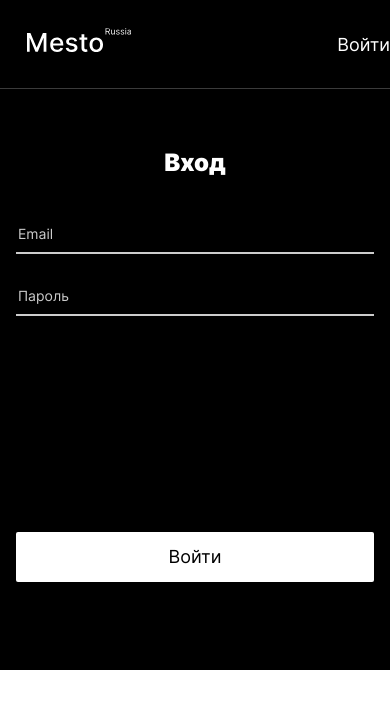
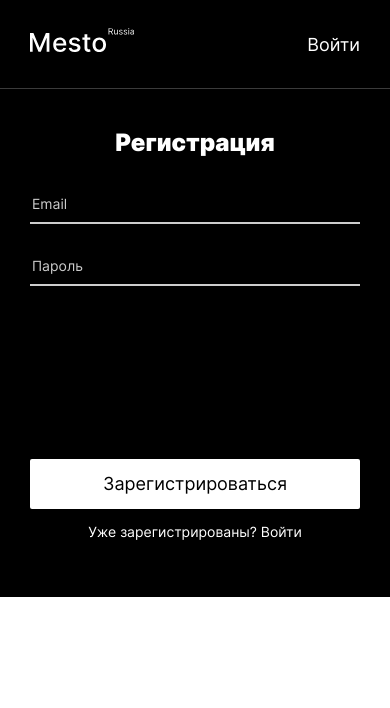
Before and after one commit to Denchik730/react-mesto-auth, a React app: page / in a window 390 px wide. Built offline with nearby package versions, Linux system fonts and the light colour scheme; no server answers.

Commit message:
feat:реализовать адаптивную верстку для окна регистрации и входа

```diff
--- a/src/blocks/header/__link/header__link.css
+++ b/src/blocks/header/__link/header__link.css
@@ -1,5 +1,4 @@
 .header__link {
-  margin-top: 6px;
 
   font-weight: 400;
   font-size: 18px;
@@ -8,3 +7,10 @@
 
   text-decoration: none;
 }
+
+@media screen and (max-width: 576px) {
+  .header__link {
+    margin-right: 30px;
+  }
+
+}
--- a/src/blocks/header/__logo/header__logo.css
+++ b/src/blocks/header/__logo/header__logo.css
@@ -5,7 +5,7 @@
 
 @media screen and (max-width: 576px) {
   .header__logo {
-    margin-left: 27px;
+    margin-left: 30px;
   }
 }
 
--- /dev/null
+++ b/src/blocks/header/__wrapper-links/header__wrapper-links..css
@@ -0,0 +1,6 @@
+.header__wrapper-links {
+  display: flex;
+  gap: 24px;
+  margin-top: 6px;
+
+}
--- a/src/blocks/login/__form/login__form.css
+++ b/src/blocks/login/__form/login__form.css
@@ -2,3 +2,9 @@
   display: flex;
   flex-direction: column;
 }
+
+@media screen and (max-width: 425px) {
+  .login__form {
+    padding: 0 30px;
+  }
+}
--- a/src/blocks/login/__input/login__input.css
+++ b/src/blocks/login/__input/login__input.css
@@ -1,6 +1,6 @@
 .login__input {
   margin: 0 auto;
-  min-width: 358px;
+  width: 358px;
   padding-bottom: 13px;
   box-sizing: border-box;
   height: 27px;
@@ -14,6 +14,7 @@
 
 }
 
+
 .login__input::placeholder {
   color: #CCCCCC;
 }
@@ -21,3 +22,16 @@
 .login__input:first-of-type {
   margin-top: 50px;
 }
+
+
+@media screen and (max-width: 425px) {
+  .login__input {
+    width: 100%;
+  }
+
+
+  .login__input:first-of-type {
+    margin-top: 40px;
+  }
+
+}
--- a/src/blocks/login/__submit-button/login__submit-button.css
+++ b/src/blocks/login/__submit-button/login__submit-button.css
@@ -2,7 +2,7 @@
   margin: 0 auto;
 
   margin-top: 181px;
-  min-width: 358px;
+  width: 358px;
   min-height: 50px;
   margin-bottom: 52px;
   background:  #FFFFFF;
@@ -20,3 +20,12 @@
 .login__submit-button:hover {
   opacity: .8;
 }
+
+@media screen and (max-width: 425px) {
+  .login__submit-button {
+    width: 100%;
+    margin-top: 138px;
+
+  }
+
+}
--- a/src/blocks/login/__title-form/login__title-form.css
+++ b/src/blocks/login/__title-form/login__title-form.css
@@ -7,3 +7,9 @@
   text-align: center;
   color: #FFFFFF;
 }
+
+@media screen and (max-width: 425px) {
+  .login__title-form {
+    margin-top: 40px;
+  }
+}
--- a/src/blocks/register/__form/register__form.css
+++ b/src/blocks/register/__form/register__form.css
@@ -2,3 +2,9 @@
   display: flex;
   flex-direction: column;
 }
+
+@media screen and (max-width: 425px) {
+  .register__form {
+    padding: 0 30px;
+  }
+}
--- a/src/blocks/register/__input/register__input.css
+++ b/src/blocks/register/__input/register__input.css
@@ -1,6 +1,6 @@
 .register__input {
   margin: 0 auto;
-  min-width: 358px;
+  width: 358px;
   padding-bottom: 13px;
   box-sizing: border-box;
   height: 27px;
@@ -21,3 +21,15 @@
 .register__input:first-of-type {
   margin-top: 50px;
 }
+
+@media screen and (max-width: 425px) {
+  .register__input {
+    width: 100%;
+  }
+
+
+  .register__input:first-of-type {
+    margin-top: 40px;
+  }
+
+}
--- a/src/blocks/register/__submit-button/register__submit-button.css
+++ b/src/blocks/register/__submit-button/register__submit-button.css
@@ -2,7 +2,7 @@
   margin: 0 auto;
 
   margin-top: 181px;
-  min-width: 358px;
+  width: 358px;
   min-height: 50px;
   background:  #FFFFFF;
   border: none;
@@ -19,3 +19,12 @@
 .register__submit-button:hover {
   opacity: .8;
 }
+
+@media screen and (max-width: 425px) {
+  .register__submit-button {
+    width: 100%;
+    margin-top: 138px;
+
+  }
+
+}
--- a/src/blocks/register/__title-form/register__title-form.css
+++ b/src/blocks/register/__title-form/register__title-form.css
@@ -7,3 +7,9 @@
   text-align: center;
   color: #FFFFFF;
 }
+
+@media screen and (max-width: 425px) {
+  .register__title-form {
+    margin-top: 40px;
+  }
+}
--- a/src/components/App.js
+++ b/src/components/App.js
@@ -165,8 +165,8 @@ function App() {
       <div className='page'>
         <InfoTooltip/>
         <Header/>
-        {/* <Register/> */}
-        <Login/>
+        <Register/>
+        {/* <Login/> */}
         {/* <Main
           onEditProfile={handleEditProfileClick}
           onAddPlace={handleAddPlaceClick}
--- a/src/components/Header.js
+++ b/src/components/Header.js
@@ -3,7 +3,10 @@ function Header() {
     <header className="header page__header">
       <div className="header__wrapper">
         <div className="logo header__logo"/>
-        <a className="header__link" href="#">Войти</a>
+        <div className="header__wrapper-links">
+          {/* <a className="header__link" href="#">gabbas.denn@mail.ru</a> */}
+          <a className="header__link" href="#">Войти</a>
+        </div>
       </div>
 
     </header>
--- a/src/index.css
+++ b/src/index.css
@@ -15,6 +15,7 @@
 @import url(./blocks/header/__logo/header__logo.css);
 @import url(./blocks/header/__wrapper/header__wrapper.css);
 @import url(./blocks/header/__link/header__link.css);
+@import url(./blocks/header/__wrapper-links/header__wrapper-links..css);
 
 @import url(./blocks/info/info.css);
 @import url(./blocks/info/__profile/info__profile.css);
```
